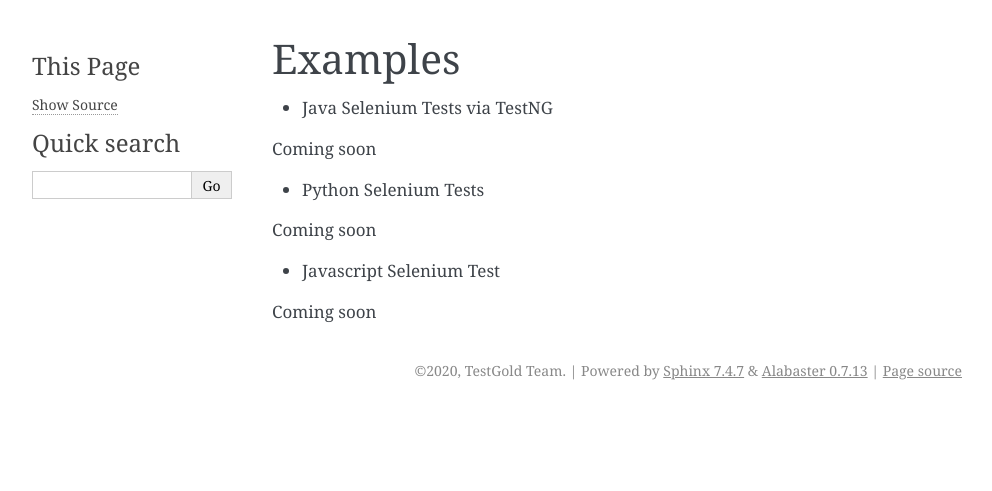
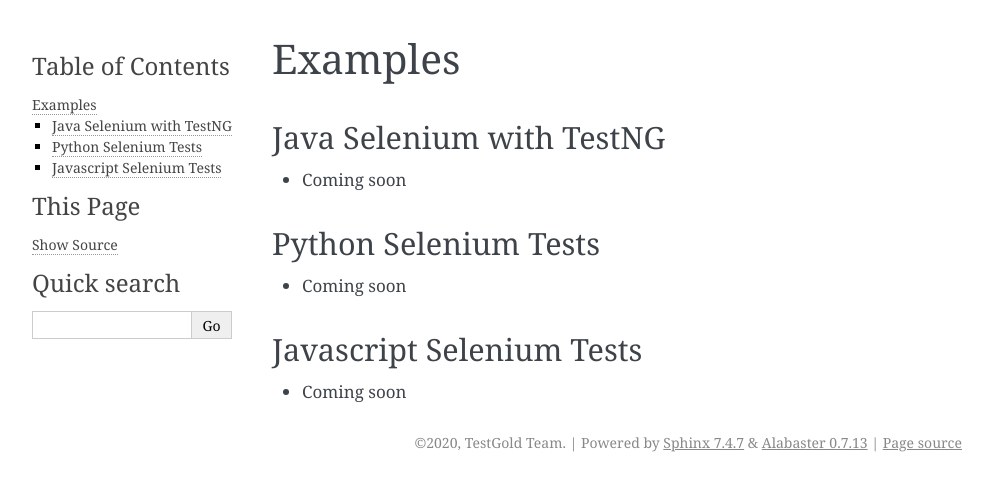
Before and after one commit to aichemydev/testgold, a Sphinx documentation site: the page built from docs/examples.rst, in a window 1280 px wide. Shown: the top 491 px of the page, without its empty margins (148-1140 px from the left). Built offline with Sphinx 7.4.7, drawn with Linux system fonts in a browser that asks for light colours.

Commit message:
Improved formatting

```diff
--- a/docs/examples.rst
+++ b/docs/examples.rst
@@ -1,14 +1,14 @@
 Examples
 =========
 
-- Java Selenium Tests via TestNG
+Java Selenium with TestNG
+---------------------------
+- Coming soon
 
-Coming soon
+Python Selenium Tests
+---------------------------
+- Coming soon
 
-- Python Selenium Tests
-
-Coming soon
-
-- Javascript Selenium Test
-
-Coming soon
+Javascript Selenium Tests
+---------------------------
+- Coming soon
```
Also changed, not shown: docs/design.rst (+9 -0 lines).
